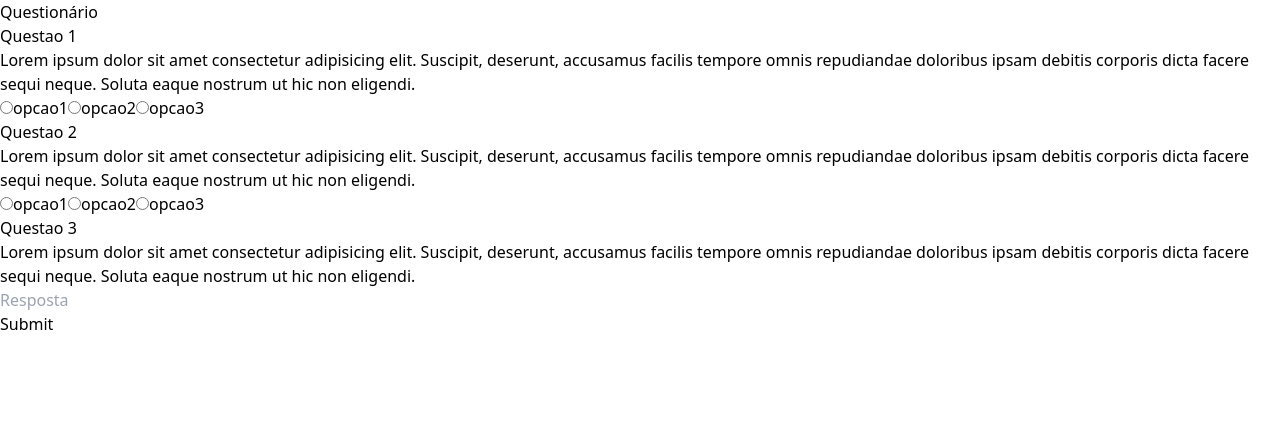
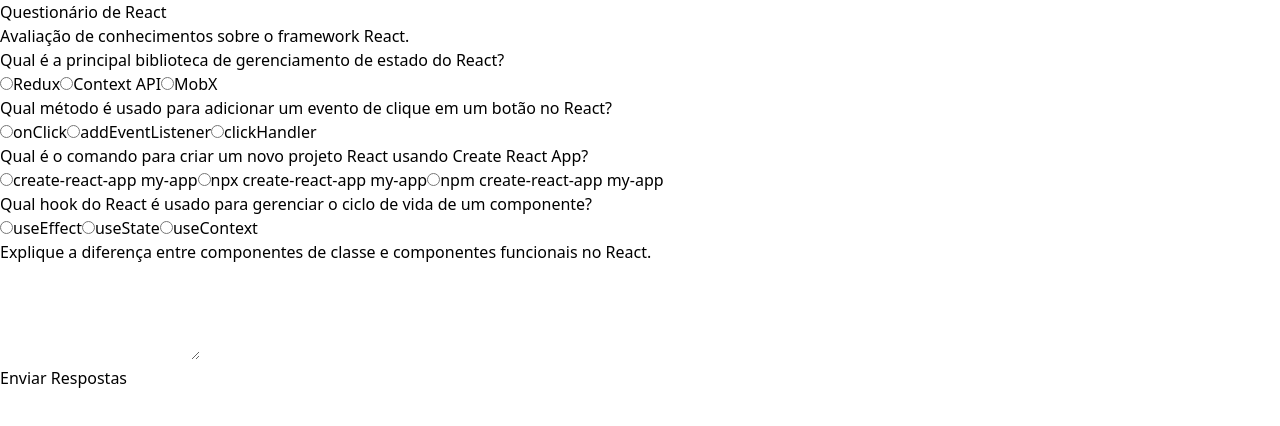
Before and after one commit to yuribodo/questionario, a React (Vite) app in the folder questionarioFront/: page /questionario/1 in a window 1280 px wide. Shown: the top 426 px of the page. Built offline with nearby package versions, Linux system fonts and the light colour scheme.

Commit message:
adjusment to get data from json

```diff
--- a/questionarioFront/src/components/Questionario.tsx
+++ b/questionarioFront/src/components/Questionario.tsx
@@ -1,111 +1,90 @@
-import { useForm } from 'react-hook-form'
-import { formAnswer, FormData } from '../lib/atom'
-import { useAtom } from 'jotai'
-import { useEffect } from 'react'
-import { motion } from 'framer-motion'
-import questionario from '../../questionario.json'
+import { useState, useEffect } from 'react';
+import { useForm } from 'react-hook-form';
+import { useAtom } from 'jotai';
+import { formAnswer, FormData } from '../lib/atom';
+import questionarioData from '../../questionario.json';
+
+type SelectedOption = {
+  [key: string]: string;
+};
 
 function Questionario({ questionarioId }: { questionarioId: string }) {
-  const [answer, setAnswer] = useAtom(formAnswer)
+  const questionarioIdNumber = parseInt(questionarioId, 10);
+  const [questionario, setQuestionario] = useState<any | null>(questionarioData.questionarios);
+  const [answer, setAnswer] = useAtom(formAnswer);
   const { register, handleSubmit, watch, reset } = useForm<FormData>({
-    defaultValues: answer // Set default values from the answer state
-  })
+    defaultValues: answer // Define os valores padrão a partir do estado de resposta
+  });
 
   const onSubmit = (data: FormData) => {
-    console.log(data)
-    setAnswer(data)
-  }
-  console.log(questionarioId)
+    console.log(data);
+    setAnswer(data);
+  };
 
   useEffect(() => {
-    reset(answer) // Reset the form with the current answers when the component mounts or answers change
-    console.log('Current answer:', answer)
-  }, [answer, reset])
+    if (questionario) {
+      reset(answer);
+    }
+  }, [questionario, reset, answer]);
 
-  const selectedOption = watch()
+  const selectedOption = watch() as SelectedOption;
+
+  const questionarioFiltrado = questionario ? questionario.find((q: any) => q.id === questionarioIdNumber) : null;
+
+  console.log("questionarioId: ", questionarioId);
+  console.log("questionarioIdNumber: ", questionarioIdNumber);
+  console.log("questionarioData: ", questionarioData);
+  console.log("questionario: ", questionario);
+  console.log("questionarioFiltrado: ", questionarioFiltrado);
+
+  if (!questionarioFiltrado || !questionarioFiltrado.questions) {
+    return <div>Carregando...</div>;
+  }
+
+  const { questions } = questionarioFiltrado;
 
   return (
-    <>
-      <div className='min-h-screen bg-gray-900 text-white'>
-        <h1 className='p-4 text-4xl font-bold text-center'>Questionário</h1>
+    <div className='min-h-screen bg-gray-900 text-white'>
+      <h1 className='p-4 text-4xl font-bold text-center'>{questionarioFiltrado.title}</h1>
+      <p className='text-center font-semibold text-2xl'>{questionarioFiltrado.description}</p>
 
-        <form onSubmit={handleSubmit(onSubmit)} className="space-y-6">
-          <motion.div
-            initial={{ opacity: 0, y: 50 }}
-            animate={{ opacity: 1, y: 0 }}
-            transition={{ duration: 0.5 }}
-            className='flex flex-col'>
-            <div className='p-3'>
-              <h2 className='font-semibold text-2xl'>Questao 1</h2>
-              <div className='bg-gray-800 p-4 rounded-md'>
-                <p>
-                  Lorem ipsum dolor sit amet consectetur adipisicing elit. Suscipit, deserunt, accusamus facilis tempore omnis repudiandae doloribus ipsam debitis corporis dicta facere sequi neque. Soluta eaque nostrum ut hic non eligendi.
-                </p>
-              </div>
-              <div className='flex flex-col p-3 space-y-2'>
-                {['opcao1', 'opcao2', 'opcao3'].map((option, index) => (
-                  <label key={index} className={`p-2 rounded-md cursor-pointer ${selectedOption.questao1 === option ? 'bg-green-500' : 'bg-gray-700'}`}>
-                    <input {...register("questao1")} type="radio" value={option} className='hidden' />
-                    {option}
+      <form onSubmit={handleSubmit(onSubmit)} className="p-4">
+        {questions.map((question: any) => (
+          <div key={question.id} className="mb-6">
+            <p className="text-xl mb-2">{question.question}</p>
+            {question.type === 'objetiva' && (
+              <div className="space-y-2">
+                {question.choices.map((choice: string, index: number) => (
+                  <label key={index} className="flex items-center space-x-2">
+                    <input
+                      type="radio"
+                      value={choice}
+                      {...register(`questions.${question.id}`)}
+                      className="form-radio"
+                    />
+                    <span>{choice}</span>
                   </label>
                 ))}
               </div>
-            </div>
-          </motion.div>
+            )}
+            {question.type === 'discursiva' && (
+              <textarea
+                {...register(`questions.${question.id}`)}
+                className="w-full p-2 bg-gray-700 rounded"
+                rows={4}
+              />
+            )}
+          </div>
+        ))}
 
-          <motion.div
-            initial={{ opacity: 0, y: 50 }}
-            animate={{ opacity: 1, y: 0 }}
-            transition={{ duration: 0.5, delay: 0.2 }}
-            className='flex flex-col'>
-            <div className='p-3'>
-              <h2 className='font-semibold text-2xl'>Questao 2</h2>
-              <div className='bg-gray-800 p-4 rounded-md'>
-                <p>
-                  Lorem ipsum dolor sit amet consectetur adipisicing elit. Suscipit, deserunt, accusamus facilis tempore omnis repudiandae doloribus ipsam debitis corporis dicta facere sequi neque. Soluta eaque nostrum ut hic non eligendi.
-                </p>
-              </div>
-              <div className='flex flex-col p-3 space-y-2'>
-                {['opcao1', 'opcao2', 'opcao3'].map((option, index) => (
-                  <label key={index} className={`p-2 rounded-md cursor-pointer ${selectedOption.questao2 === option ? 'bg-green-500' : 'bg-gray-700'}`}>
-                    <input {...register("questao2")} type="radio" value={option} className='hidden' />
-                    {option}
-                  </label>
-                ))}
-              </div>
-            </div>
-          </motion.div>
-
-          <motion.div
-            initial={{ opacity: 0, y: 50 }}
-            animate={{ opacity: 1, y: 0 }}
-            transition={{ duration: 0.5, delay: 0.4 }}
-            className='flex flex-col'>
-            <div className='p-3'>
-              <h2 className='font-semibold text-2xl'>Questao 3</h2>
-              <div className='bg-gray-800 p-4 rounded-md'>
-                <p>
-                  Lorem ipsum dolor sit amet consectetur adipisicing elit. Suscipit, deserunt, accusamus facilis tempore omnis repudiandae doloribus ipsam debitis corporis dicta facere sequi neque. Soluta eaque nostrum ut hic non eligendi.
-                </p>
-              </div>
-              <div className='bg-gray-700 p-3 mt-2 rounded-md'>
-                <input {...register("questao3")} type="text" placeholder='Resposta' className='bg-gray-900 text-white border border-gray-600 w-full p-2 rounded-md' />
-              </div>
-            </div>
-          </motion.div>
-
-          <motion.input
-            initial={{ opacity: 0, scale: 0.8 }}
-            animate={{ opacity: 1, scale: 1 }}
-            transition={{ duration: 0.3, delay: 0.6 }}
-            type="submit"
-            className='bg-red-500 rounded-lg p-2 mt-4 cursor-pointer w-full text-center'
-            value="Submit"
-          />
-        </form>
-      </div>
-    </>
-  )
+        <div className="text-center">
+          <button type="submit" className="px-4 py-2 bg-blue-500 hover:bg-blue-700 text-white rounded">
+            Enviar Respostas
+          </button>
+        </div>
+      </form>
+    </div>
+  );
 }
 
-export default Questionario
+export default Questionario;
```
